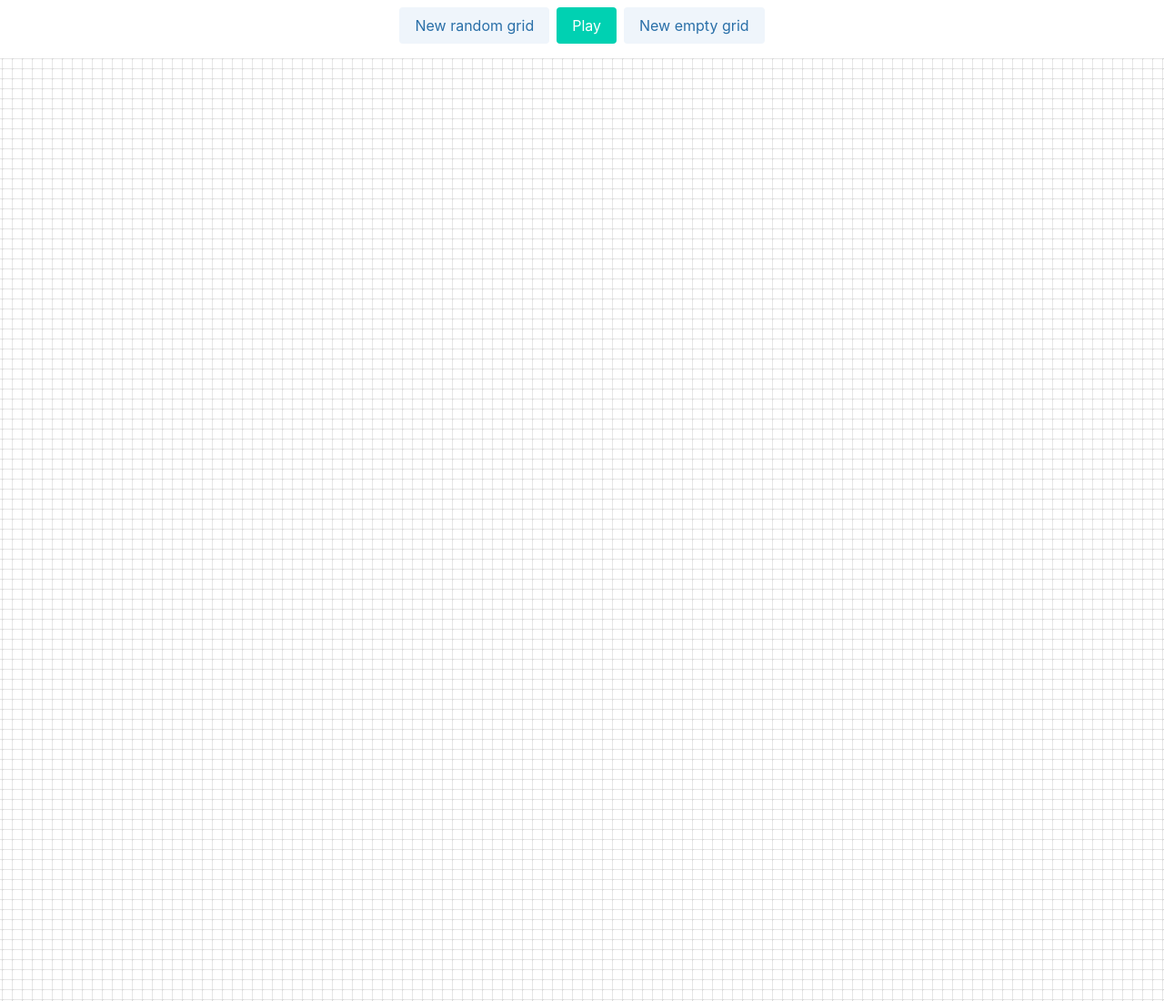
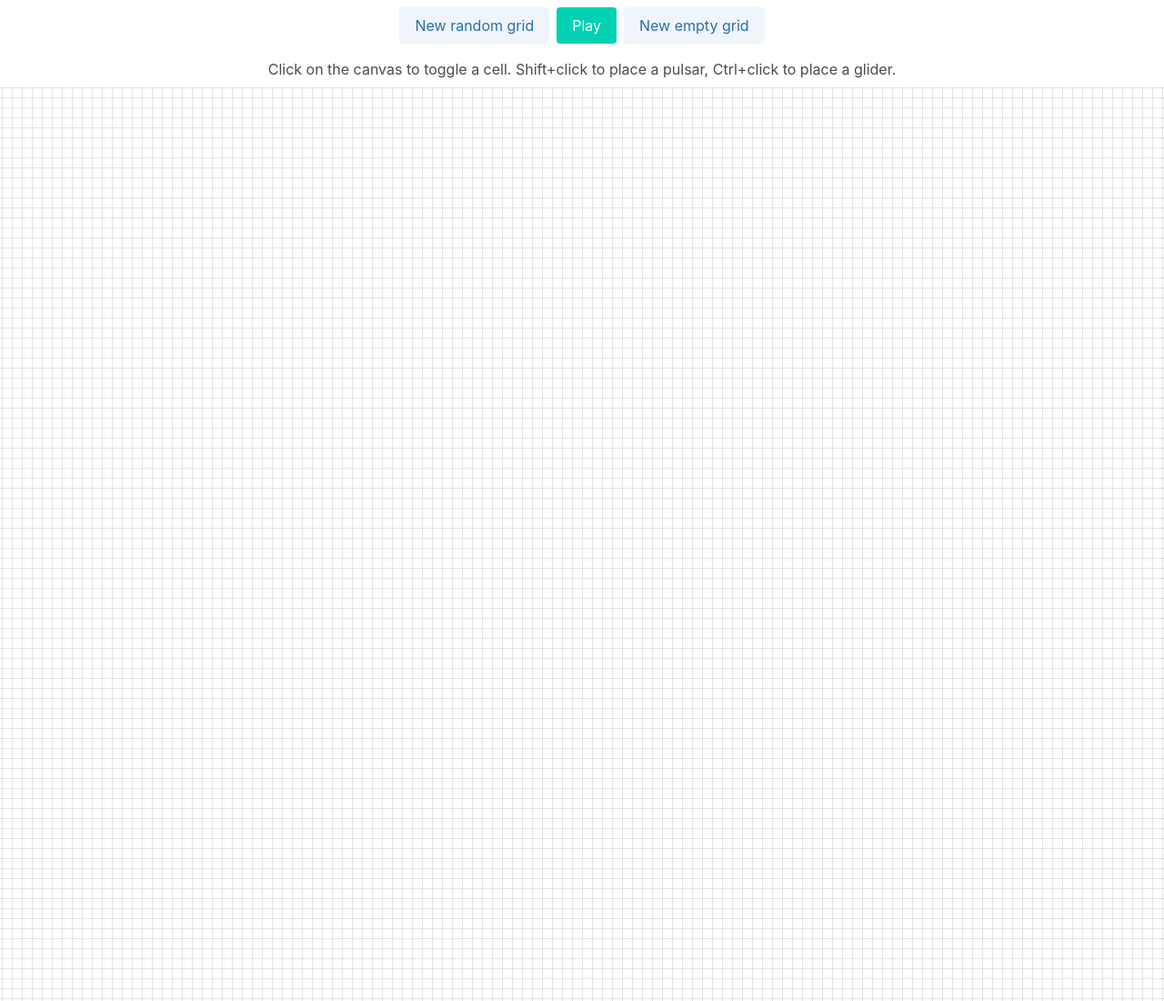
Before and after one commit to i-hardy/wasm-game-of-life, a website built with webpack: page www/index.html in a window 1280 px wide. Shown: the top 1100 px of the page at 91% size. Built offline with nearby package versions, Linux system fonts and the light colour scheme; what wasm-game-of-life would draw is missing.

Commit message:
documentation

```diff
--- a/www/index.html
+++ b/www/index.html
@@ -22,6 +22,9 @@
       <button class="button is-primary" id="play-pause">Play</button>
       <button class="button is-info is-light" id="empty">New empty grid</button>
     </div>
+    <p class="mb-2">
+      Click on the canvas to toggle a cell. Shift+click to place a pulsar, Ctrl+click to place a glider.
+    </p>
     <canvas id="game-of-life-canvas"></canvas>
     <script src="./bootstrap.js"></script>
   </body>
```
Also changed, not shown: README.md, www/README.md (deleted), 4 other files.
